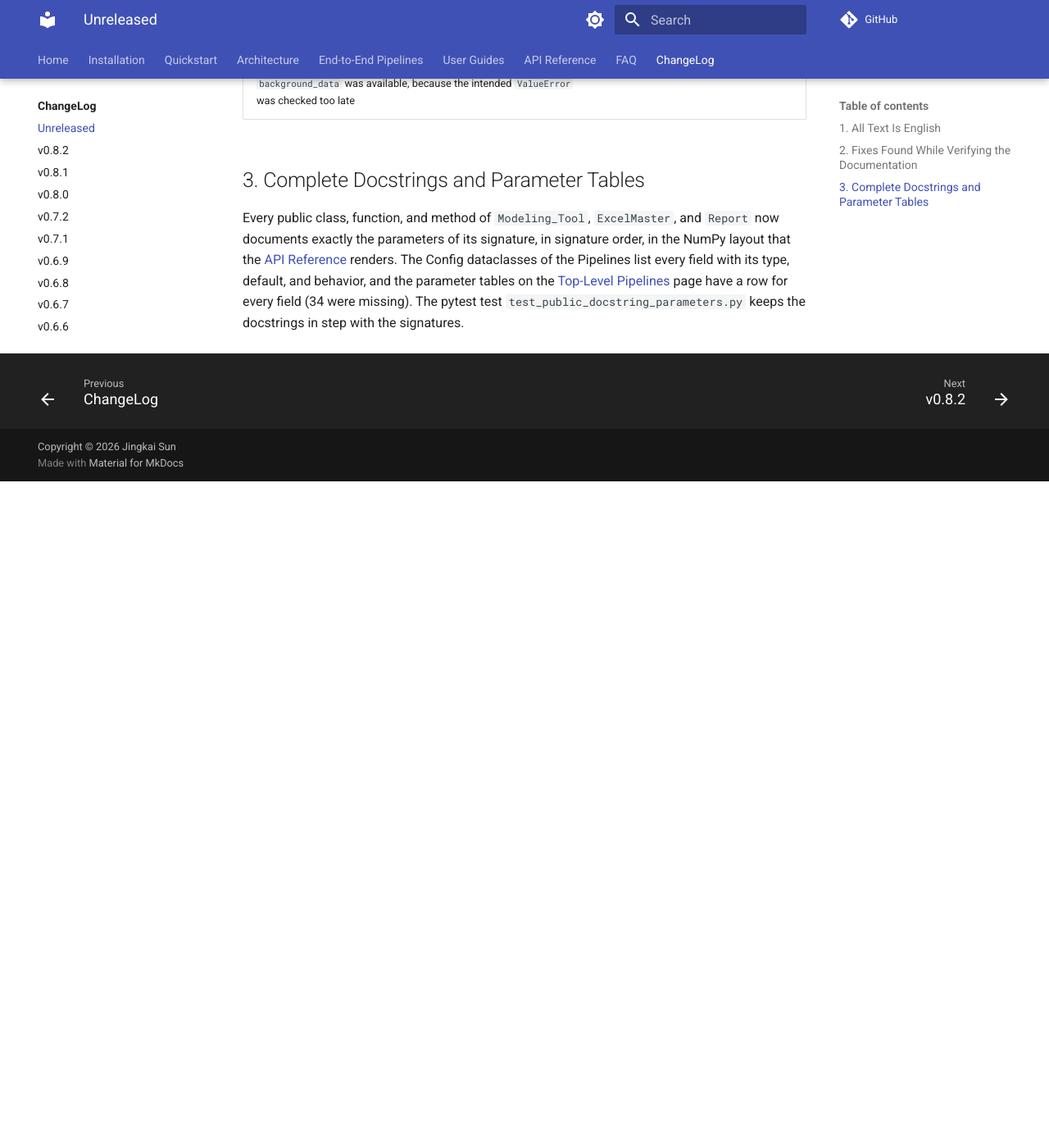
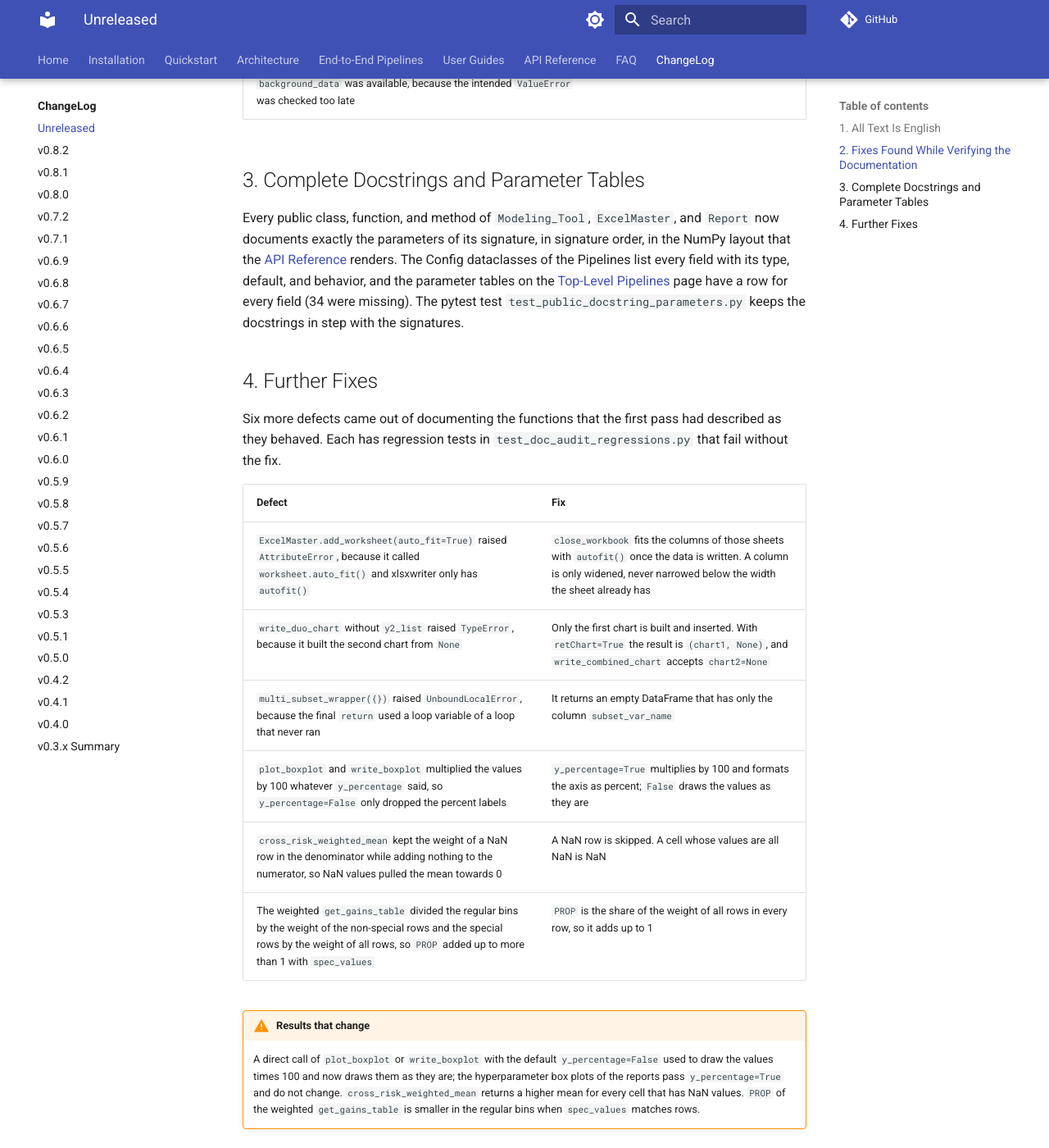
Before and after one commit to Kyle-J-Sun/SuperModelingFactory_doc, an MkDocs documentation site: the page built from docs/changelog/unreleased.md, in a window 1280 px wide and 1400 px high, scrolled down 2180 px. Shown: the whole window at 82% size. Built offline with MkDocs 1.6.1 and Material for MkDocs 9.7.7, drawn with Linux system fonts in a browser that asks for light colours; comment, search, counter and statistics services are not loaded; before the commit the page ends 2767 px from its top, so only the background shows below that.

Commit message:
docs: describe the six fixes in the Unreleased notes and the method tables
Co-Authored-By: Claude Sonnet 5.5 <noreply@anthropic.com>
Claude-Session: https://claude.ai/code/session_01QhWkFn8EeZV7rvRHV85fAy

```diff
--- a/docs/changelog/unreleased.md
+++ b/docs/changelog/unreleased.md
@@ -39,3 +39,19 @@ The guides and the docstrings were checked against the installed package, and el
 ## 3. Complete Docstrings and Parameter Tables
 
 Every public class, function, and method of `Modeling_Tool`, `ExcelMaster`, and `Report` now documents exactly the parameters of its signature, in signature order, in the NumPy layout that the [API Reference](../api/index.md) renders. The Config dataclasses of the Pipelines list every field with its type, default, and behavior, and the parameter tables on the [Top-Level Pipelines](../pipeline_one_click.md) page have a row for every field (34 were missing). The pytest test `test_public_docstring_parameters.py` keeps the docstrings in step with the signatures.
+
+## 4. Further Fixes
+
+Six more defects came out of documenting the functions that the first pass had described as they behaved. Each has regression tests in `test_doc_audit_regressions.py` that fail without the fix.
+
+| Defect | Fix |
+|---|---|
+| `ExcelMaster.add_worksheet(auto_fit=True)` raised `AttributeError`, because it called `worksheet.auto_fit()` and xlsxwriter only has `autofit()` | `close_workbook` fits the columns of those sheets with `autofit()` once the data is written. A column is only widened, never narrowed below the width the sheet already has |
+| `write_duo_chart` without `y2_list` raised `TypeError`, because it built the second chart from `None` | Only the first chart is built and inserted. With `retChart=True` the result is `(chart1, None)`, and `write_combined_chart` accepts `chart2=None` |
+| `multi_subset_wrapper({})` raised `UnboundLocalError`, because the final `return` used a loop variable of a loop that never ran | It returns an empty DataFrame that has only the column `subset_var_name` |
+| `plot_boxplot` and `write_boxplot` multiplied the values by 100 whatever `y_percentage` said, so `y_percentage=False` only dropped the percent labels | `y_percentage=True` multiplies by 100 and formats the axis as percent; `False` draws the values as they are |
+| `cross_risk_weighted_mean` kept the weight of a NaN row in the denominator while adding nothing to the numerator, so NaN values pulled the mean towards 0 | A NaN row is skipped. A cell whose values are all NaN is NaN |
+| The weighted `get_gains_table` divided the regular bins by the weight of the non-special rows and the special rows by the weight of all rows, so `PROP` added up to more than 1 with `spec_values` | `PROP` is the share of the weight of all rows in every row, so it adds up to 1 |
+
+!!! warning "Results that change"
+    A direct call of `plot_boxplot` or `write_boxplot` with the default `y_percentage=False` used to draw the values times 100 and now draws them as they are; the hyperparameter box plots of the reports pass `y_percentage=True` and do not change. `cross_risk_weighted_mean` returns a higher mean for every cell that has NaN values. `PROP` of the weighted `get_gains_table` is smaller in the regular bins when `spec_values` matches rows.
```
Also changed, not shown: docs/changelog/index.md (+1 -1 lines), docs/guides/eval.md (+1 -1 lines), docs/guides/excel_report.md (+2 -2 lines).
